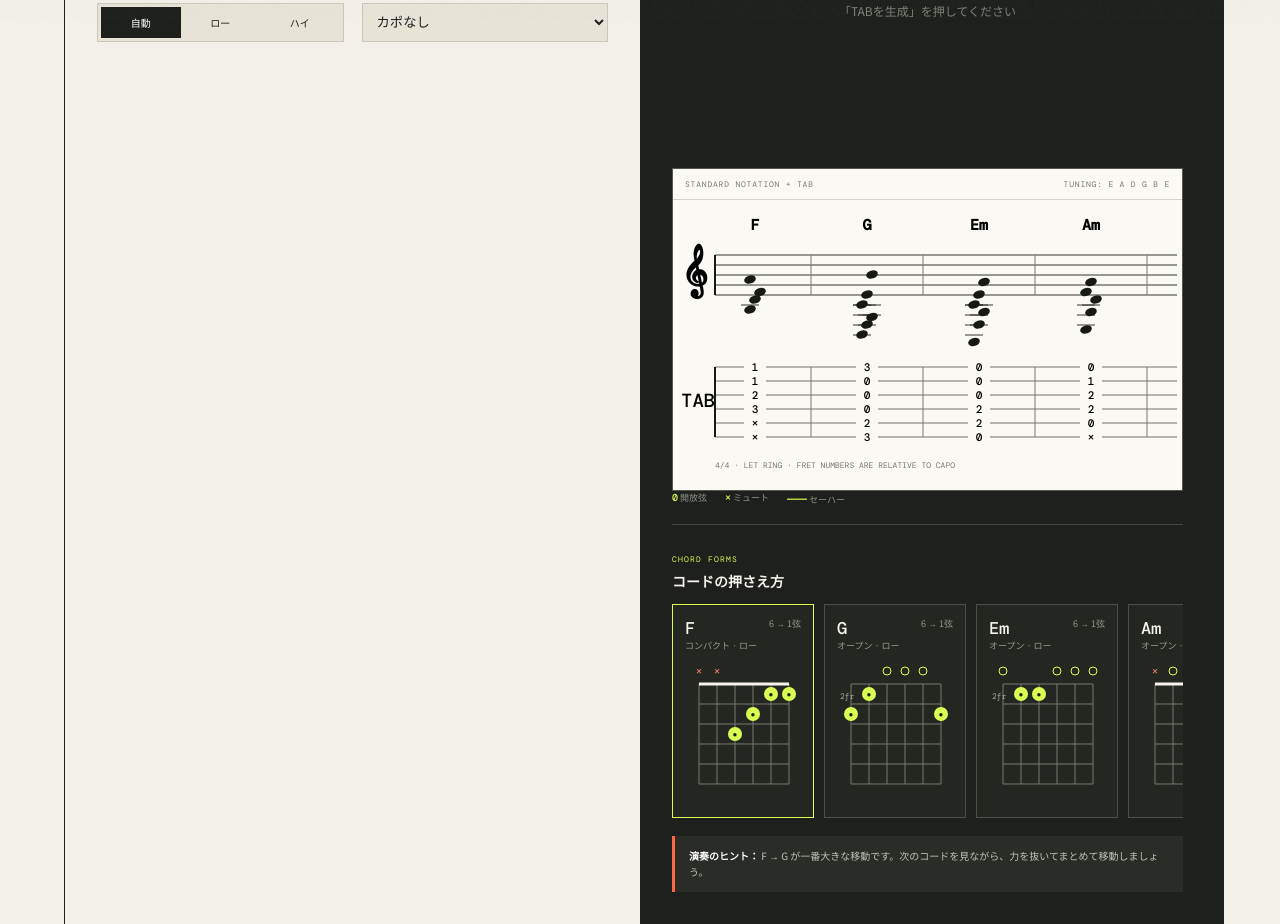
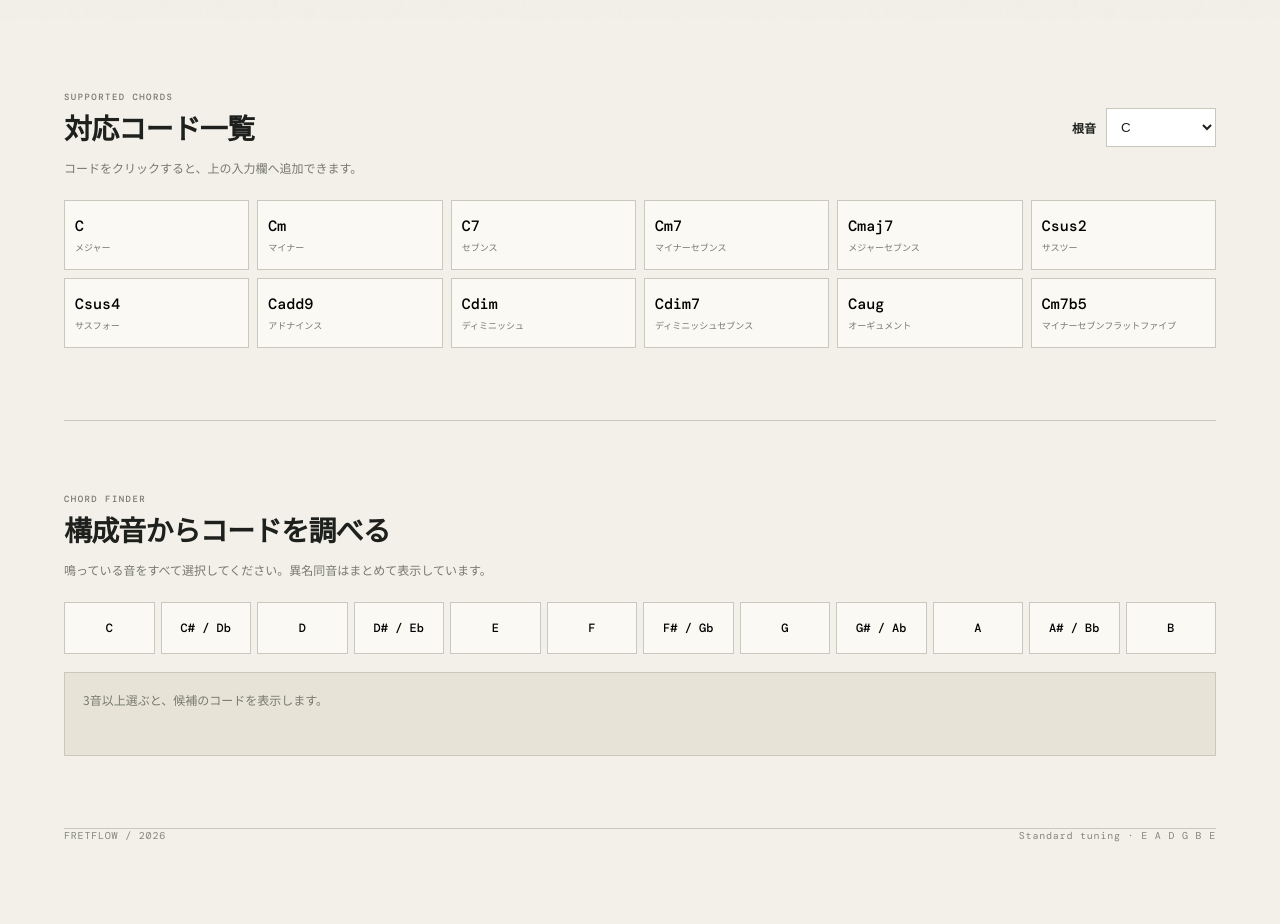
Before and after one commit to gakuto-maruyama/fretflow, a plain HTML site: page index.html in a window 1280 px wide. Shown: the part 781-1705 px from the top of the page. After the commit the page ends 1658 px from the top, so only its background shows below. Drawn offline with nearby package versions, Linux system fonts and the light colour scheme.

Commit message:
Improve layout and add chord tools

```diff
--- a/app.js
+++ b/app.js
@@ -1,4 +1,12 @@
 const NOTES = ['C','C#','D','D#','E','F','F#','G','G#','A','A#','B'];
+const NOTE_LABELS = ['C','C# / Db','D','D# / Eb','E','F','F# / Gb','G','G# / Ab','A','A# / Bb','B'];
+const CHORD_TYPES = [
+  {suffix:'',label:'メジャー'}, {suffix:'m',label:'マイナー'}, {suffix:'7',label:'セブンス'},
+  {suffix:'m7',label:'マイナーセブンス'}, {suffix:'maj7',label:'メジャーセブンス'},
+  {suffix:'sus2',label:'サスツー'}, {suffix:'sus4',label:'サスフォー'}, {suffix:'add9',label:'アドナインス'},
+  {suffix:'dim',label:'ディミニッシュ'}, {suffix:'dim7',label:'ディミニッシュセブンス'},
+  {suffix:'aug',label:'オーギュメント'}, {suffix:'m7b5',label:'マイナーセブンフラットファイブ'}
+];
 const OPEN = [40,45,50,55,59,64]; // low E → high E
 const PC = Object.fromEntries(NOTES.map((n,i)=>[n,i]));
 Object.assign(PC,{Db:1,Eb:3,Gb:6,Ab:8,Bb:10,'B#':0,'E#':5,Cb:11,Fb:4});
@@ -22,7 +30,7 @@ function parseProgression(raw){
 function chordInfo(name){
   const m=name.match(/^([A-G](?:#|b)?)(.*?)(?:\/([A-G](?:#|b)?))?$/); if(!m)return null;
   const root=PC[m[1]], q=m[2]||'';
-  let intervals=q.includes('m7b5')?[0,3,6,10]:q.startsWith('m')&&!q.startsWith('maj')?[0,3,7]:q.startsWith('dim')?[0,3,6]:q.startsWith('aug')?[0,4,8]:[0,4,7];
+  let intervals=q.includes('m7b5')?[0,3,6,10]:q==='dim7'?[0,3,6,9]:q.startsWith('m')&&!q.startsWith('maj')?[0,3,7]:q.startsWith('dim')?[0,3,6]:q.startsWith('aug')?[0,4,8]:[0,4,7];
   if(q==='7')intervals.push(10); if(q==='m7')intervals.push(10); if(/maj7|M7/.test(q))intervals.push(11);
   if(q.includes('sus2'))intervals=[0,2,7]; if(q.includes('sus4'))intervals=[0,5,7]; if(q.includes('add9'))intervals.push(2);
   return {name,root,q,tones:new Set(intervals.map(x=>(root+x)%12)),bass:m[3]?PC[m[3]]:root};
@@ -126,7 +134,38 @@ function generate(){
   const chords=names.map(n=>chordInfo(transposeForCapo(n,Number(s.capo)))).filter(Boolean),best=optimize(chords,s); render(names,best,s);
   document.querySelector('#empty').hidden=true;document.querySelector('#result').hidden=false;
 }
+function addChordToProgression(chord){
+  const input=document.querySelector('#progression'),current=input.value.trim();
+  input.value=current?`${current} ${chord}`:chord;
+  input.focus(); input.setSelectionRange(input.value.length,input.value.length);
+  document.querySelector('.app-view').scrollIntoView({behavior:'smooth',block:'start'});
+}
+function renderChordLibrary(){
+  const rootSelect=document.querySelector('#library-root');
+  rootSelect.innerHTML=NOTES.map(note=>`<option value="${note}">${NOTE_LABELS[PC[note]]}</option>`).join('');
+  const draw=()=>{const root=rootSelect.value;document.querySelector('#chord-library-grid').innerHTML=CHORD_TYPES.map(type=>`<button class="chord-option" type="button" data-chord="${root+type.suffix}">${root+type.suffix}<small>${type.label}</small></button>`).join('');};
+  rootSelect.addEventListener('change',draw); draw();
+}
+function renderNotePicker(){
+  const picker=document.querySelector('#note-picker'),selected=new Set();
+  picker.innerHTML=NOTE_LABELS.map((label,i)=>`<button class="note-button" type="button" data-note="${i}" aria-pressed="false">${label}</button>`).join('');
+  picker.addEventListener('click',event=>{
+    const button=event.target.closest('.note-button'); if(!button)return;
+    const pc=Number(button.dataset.note); selected.has(pc)?selected.delete(pc):selected.add(pc);
+    button.setAttribute('aria-pressed',String(selected.has(pc))); renderFinderResults(selected);
+  });
+}
+function renderFinderResults(selected){
+  const result=document.querySelector('#finder-result');
+  if(selected.size<3){result.innerHTML='<p>3音以上選ぶと、候補のコードを表示します。</p>';return;}
+  const matches=[];
+  NOTES.forEach(root=>CHORD_TYPES.forEach(type=>{const name=root+type.suffix,info=chordInfo(name);if(info&&info.tones.size===selected.size&&[...info.tones].every(note=>selected.has(note)))matches.push({name,label:type.label});}));
+  result.innerHTML=matches.length?`<div class="finder-candidates">${matches.map(match=>`<button class="chord-option" type="button" data-chord="${match.name}">${match.name}<small>${match.label}</small></button>`).join('')}</div>`:'<p>選択した構成音と完全に一致する対応コードはありません。</p>';
+}
 document.querySelector('#generate').addEventListener('click',generate);
 document.querySelector('#progression').addEventListener('keydown',e=>{if(e.key==='Enter')generate()});
 document.querySelectorAll('.examples button').forEach(b=>b.addEventListener('click',()=>{document.querySelector('#progression').value=b.dataset.value;generate()}));
+document.addEventListener('click',event=>{const button=event.target.closest('[data-chord]');if(button)addChordToProgression(button.dataset.chord);});
+renderChordLibrary();
+renderNotePicker();
 generate();
--- a/index.html
+++ b/index.html
@@ -10,6 +10,7 @@
   <link href="https://fonts.googleapis.com/css2?family=DM+Mono:wght@400;500&family=Noto+Sans+JP:wght@400;500;600;700&display=swap" rel="stylesheet">
   <link rel="stylesheet" href="styles.css">
   <link rel="stylesheet" href="score.css">
+  <link rel="stylesheet" href="ui.css">
 </head>
 <body>
   <div class="noise"></div>
@@ -19,13 +20,12 @@
   </header>
 
   <main>
-    <section class="hero">
-      <p class="eyebrow">CHORD TO TAB · INSTANTLY</p>
-      <h1>コードの流れを、<br><em>指になじむ</em>フォームへ。</h1>
-      <p class="lead">前後のコード移動まで計算して、進行全体で弾きやすいTAB譜を組み立てます。</p>
-    </section>
-
-    <section class="workspace">
+    <section class="app-view" aria-label="TAB譜生成">
+      <div class="section-intro">
+        <div><p class="section-kicker">TAB GENERATOR</p><h1>コード進行からTAB譜を生成</h1></div>
+        <p>コードを入力し、演奏設定を選んでください。</p>
+      </div>
+      <section class="workspace">
       <div class="input-panel">
         <div class="field-head">
           <label for="progression">コード進行</label>
@@ -101,6 +101,23 @@
           <div class="tip" id="tip"></div>
         </div>
       </section>
+      </section>
+    </section>
+
+    <section class="tool-section" id="chord-library">
+      <div class="tool-heading">
+        <div><p class="section-kicker">SUPPORTED CHORDS</p><h2>対応コード一覧</h2></div>
+        <label class="root-picker">根音 <select id="library-root" aria-label="一覧表示するコードの根音"></select></label>
+      </div>
+      <p class="tool-description">コードをクリックすると、上の入力欄へ追加できます。</p>
+      <div class="chord-library-grid" id="chord-library-grid"></div>
+    </section>
+
+    <section class="tool-section chord-finder" id="chord-finder">
+      <div class="tool-heading"><div><p class="section-kicker">CHORD FINDER</p><h2>構成音からコードを調べる</h2></div></div>
+      <p class="tool-description">鳴っている音をすべて選択してください。異名同音はまとめて表示しています。</p>
+      <div class="note-picker" id="note-picker" aria-label="構成音を選択"></div>
+      <div class="finder-result" id="finder-result" aria-live="polite"><p>3音以上選ぶと、候補のコードを表示します。</p></div>
     </section>
   </main>
   <footer><span>FRETFLOW / 2026</span><p>Standard tuning · E A D G B E</p></footer>
--- /dev/null
+++ b/ui.css
@@ -0,0 +1,29 @@
+html{scroll-behavior:smooth}
+header{height:60px}
+.app-view{height:calc(100vh - 60px);min-height:600px;padding:20px 0 28px;display:flex;flex-direction:column}
+.section-intro{display:flex;align-items:end;justify-content:space-between;gap:24px;margin-bottom:14px}
+.section-kicker{font:500 9px "DM Mono";letter-spacing:.16em;color:var(--muted);margin:0 0 4px}
+.section-intro h1,.tool-heading h2{font-size:20px;letter-spacing:-.03em;margin:0}
+.section-intro>p{font-size:11px;color:var(--muted);margin:0}
+.app-view .workspace{min-height:0;flex:1;margin-bottom:0;align-items:stretch}
+.app-view .input-panel,.app-view .output-panel{padding:24px;overflow-y:auto}
+.app-view .empty-state{min-height:300px;height:calc(100% - 62px)}
+.app-view .sheet-scroller svg{height:250px}
+.tool-section{padding:72px 0;border-bottom:1px solid var(--line)}
+.tool-heading{display:flex;align-items:end;justify-content:space-between;gap:20px}
+.tool-heading h2{font-size:28px}
+.tool-description{font-size:12px;color:var(--muted);margin:12px 0 24px}
+.root-picker{display:flex;align-items:center;gap:10px;font-size:12px;font-weight:700}
+.root-picker select{width:110px;background:white}
+.chord-library-grid,.finder-candidates{display:grid;grid-template-columns:repeat(6,1fr);gap:8px}
+.chord-option{border:1px solid var(--line);background:#faf9f3;padding:15px 10px;text-align:left;cursor:pointer;font:500 15px "DM Mono";transition:.15s}
+.chord-option small{display:block;margin-top:5px;color:var(--muted);font:9px "Noto Sans JP"}
+.chord-option:hover,.chord-option:focus-visible{outline:0;border-color:var(--ink);background:var(--lime);transform:translateY(-2px)}
+.note-picker{display:grid;grid-template-columns:repeat(12,1fr);gap:6px}
+.note-button{min-height:52px;border:1px solid var(--line);background:#faf9f3;font:500 12px "DM Mono";cursor:pointer}
+.note-button[aria-pressed="true"]{background:var(--ink);color:var(--lime);border-color:var(--ink)}
+.finder-result{margin-top:18px;min-height:84px;border:1px solid var(--line);background:var(--cream);padding:18px}
+.finder-result>p{margin:0;color:var(--muted);font-size:12px}
+.finder-candidates{grid-template-columns:repeat(5,1fr)}
+@media(max-width:850px){.app-view{height:auto;min-height:0}.app-view .workspace{grid-template-columns:1fr}.app-view .output-panel{min-height:500px}.chord-library-grid{grid-template-columns:repeat(3,1fr)}.note-picker{grid-template-columns:repeat(6,1fr)}.finder-candidates{grid-template-columns:repeat(3,1fr)}}
+@media(max-width:560px){.section-intro{align-items:start;flex-direction:column;gap:5px}.tool-section{padding:55px 0}.chord-library-grid,.finder-candidates{grid-template-columns:repeat(2,1fr)}.tool-heading{align-items:start;flex-direction:column}.note-picker{grid-template-columns:repeat(4,1fr)}}
```
